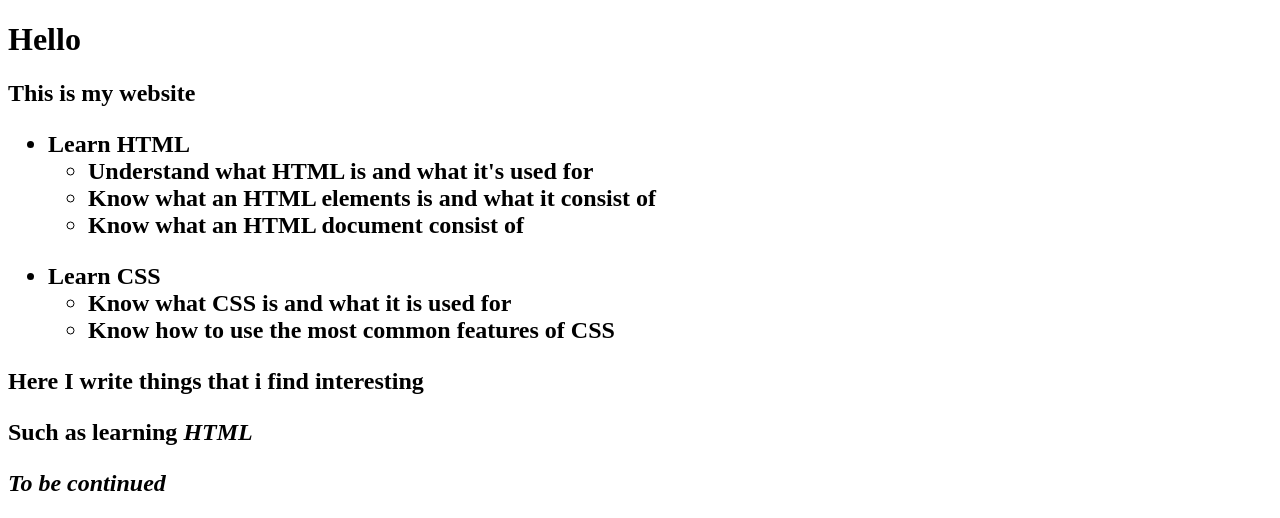
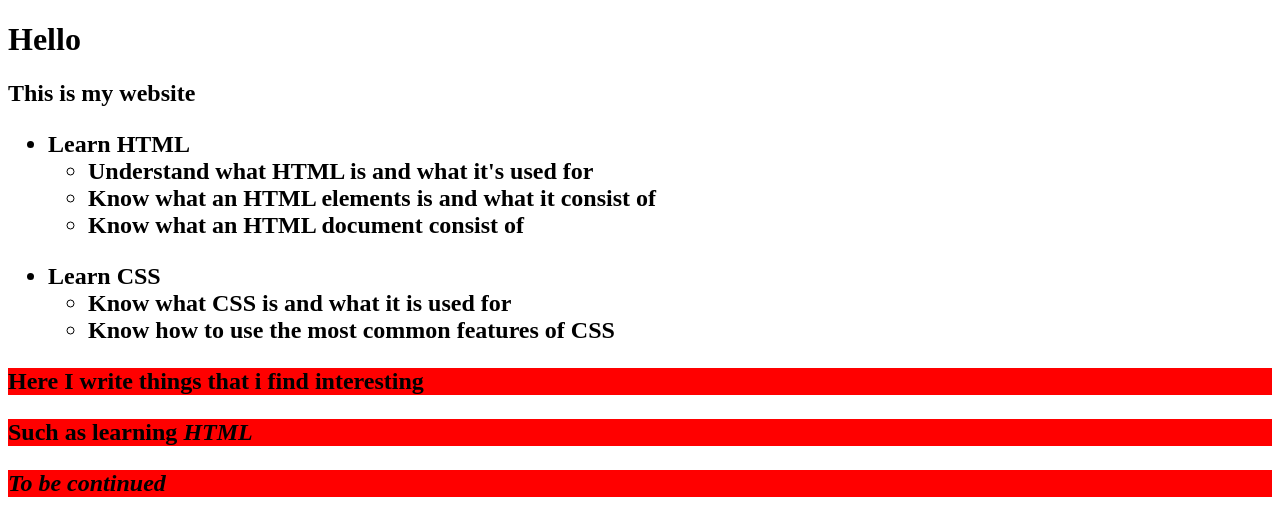
Before and after one commit to dianalaucw/lapio-website, a plain HTML site: page index.html in a window 1280 px wide. Shown: the top 518 px of the page. Drawn offline with Linux system fonts and the light colour scheme.

Commit message:
Part 3,add seventh exercise

```diff
--- a/index.html
+++ b/index.html
@@ -3,6 +3,7 @@
 <html>
 
 <head>
+  <link rel="stylesheet" href="style.css">
   <meta charset="utf-8">
   <title>Lapio website</title>
 </head>
@@ -26,9 +27,9 @@
     <li>Know how to use the most common features of CSS</li>
     </ul>
   </ul>
-  <p><strong>Here</strong> I write things that i find interesting</p>
-  <p>Such as learning<i> HTML</i></p>
-  <p><i><strong>To be continued</strong></i><p>
+  <p style="background-color:red;"><strong>Here</strong> I write things that i find interesting</p>
+  <p style="background-color:red;">Such as learning<i> HTML</i></p>
+  <p style="background-color:red;"><i><strong>To be continued</strong></i><p>
   <!-- this is a comment -->
   <img src="http://openclipart.org/image/400px/326013" alt="girl" height="240" width="320"/>
 </body>
```
Also changed, not shown: style.css (added).
